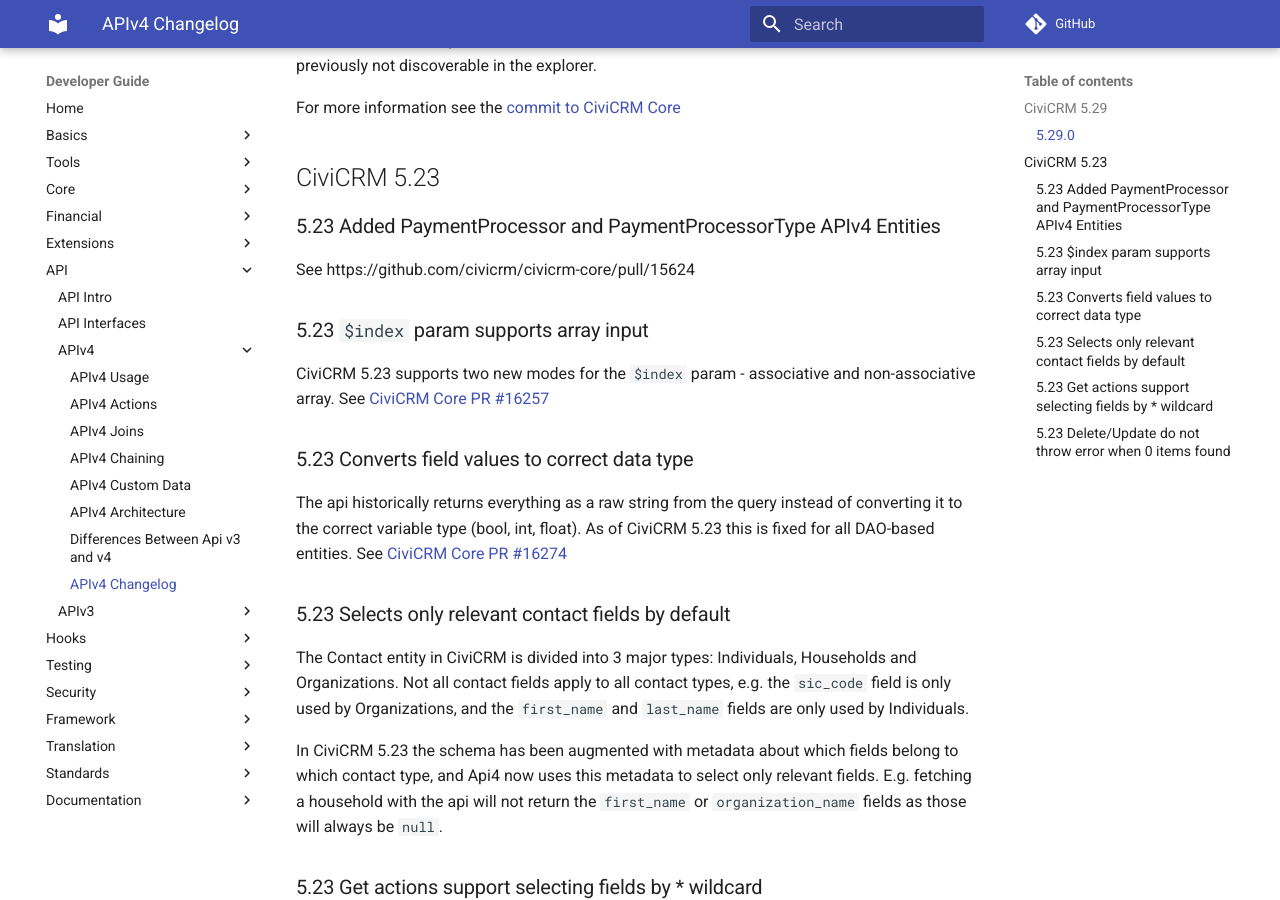
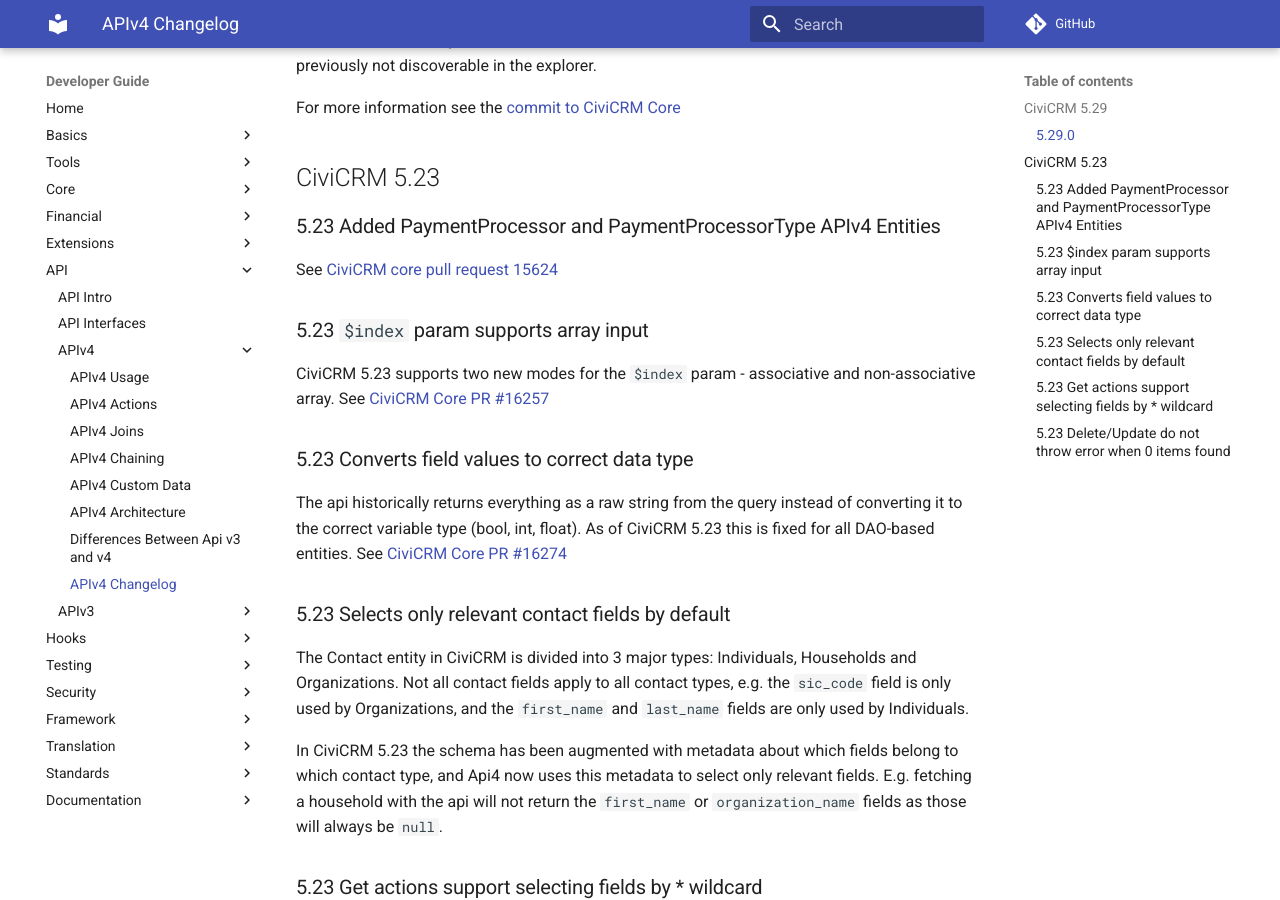
Before and after one commit to civicrm/civicrm-dev-docs, an MkDocs documentation site: the page built from docs/api/v4/changes.md, in a window 1280 px wide and 900 px high, scrolled down 382 px. Built offline with MkDocs 1.6.1 and Material for MkDocs 9.7.7, drawn with Linux system fonts in a browser that asks for light colours; comment, search, counter and statistics services are not loaded.

Commit message:
Bring api4 changes.md up to Commonmark standard

```diff
--- a/docs/api/v4/changes.md
+++ b/docs/api/v4/changes.md
@@ -16,7 +16,7 @@
 
 ### 5.23 Added PaymentProcessor and PaymentProcessorType APIv4 Entities
 
-See https://github.com/civicrm/civicrm-core/pull/15624
+See [CiviCRM core pull request 15624](https://github.com/civicrm/civicrm-core/pull/15624)
 
 ### 5.23 `$index` param supports array input
 
```
